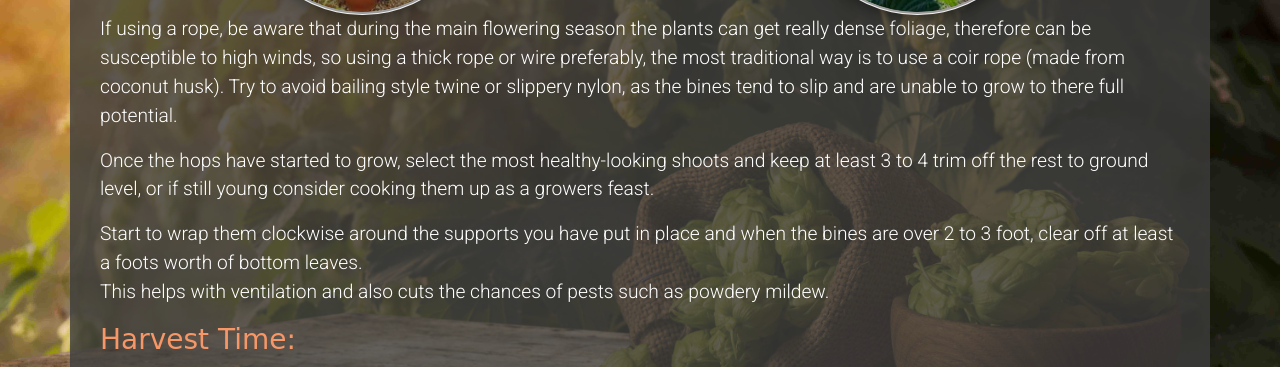
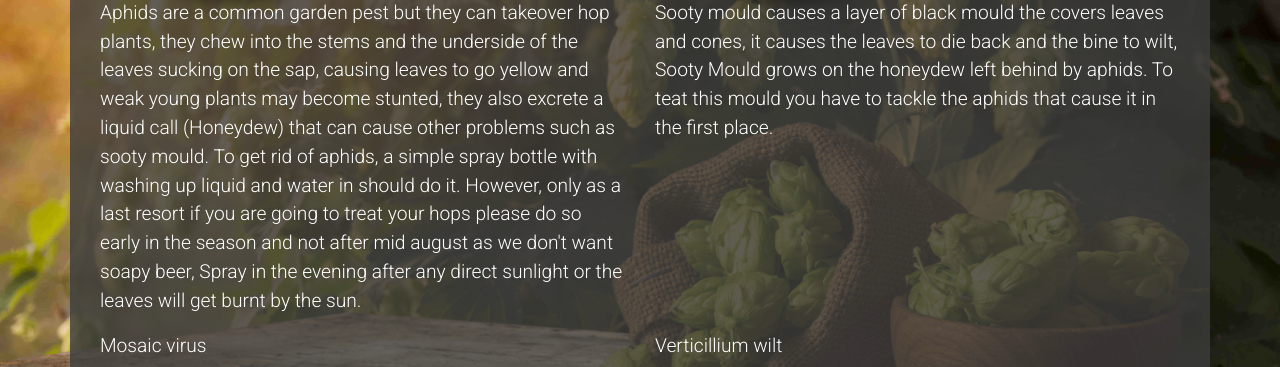
Before and after one commit to jonathanw82/eastbristolhops, a Flask app: page /wiki in a window 1280 px wide. Shown: the part 2885-3252 px from the top of the page. Run offline with Flask 2, Linux system fonts and the light colour scheme; some libraries are stand-ins or nearby versions; some web fonts are replaced.

Commit message:
adding a pest and disese section to the hopswiki

```diff
--- a/templates/wiki.html
+++ b/templates/wiki.html
@@ -136,15 +136,86 @@
             <div class="row">
                 <div class="col-sm-8 stepstext">
                     <p>
-                        5. In the first year if you are lucky, you can expect to see a daily groth rate of about an inch.
+                        5. In the first year if you are lucky, you can expect to see a daily growth rate of about an
+                        inch.
                     </p>
                 </div>
                 <div class="col-sm-4 trenchimg">
                     <img class="rhzimage" src="static/media/growth.jpg" alt="">
                 </div>
             </div>
+
             <hr color="white">
+            <h3 class="paragarphsubheading">Pests and things to look out for:</h3>
+            <p>
+                Hops are a hardy bine, but they do have there alkalise heal, sometimes things don't go quite to plan,
+                pests
+                and disease can take hold and it's hard to really know what's going on,
+                Here are a few of the most common.
+            </p>
+            <div class="row">
+                <div class="col-sm-6">
+                    <p>
+                        Aphids
+                    </p>
+                    <img class="trellisimg"
+                        src="https://images.immediate.co.uk/production/volatile/sites/10/2018/02/4b618c4f-4b55-43db-976d-56c41331876e-837427f.jpg?quality=90&resize=768%2C574"
+                        alt="Aphids">
+                    <p>
+                        Aphids are a common garden pest but they can takeover hop plants, they chew into the stems and
+                        the underside of the leaves sucking on the sap,
+                        causing leaves to go yellow and weak young plants may become stunted, they also excrete a liquid
+                        call (Honeydew) that can cause other problems such as sooty mould. To get rid of aphids, a
+                        simple spray bottle with washing up liquid and water in should do it. However, only as a last
+                        resort if you are going
+                        to treat your hops please do so early in the season and not after mid august as we don't want
+                        soapy beer,
+                        Spray in the evening after any direct sunlight or the leaves will get burnt
+                        by the sun.
+                    </p>
+                </div>
+                <div class="col-sm-6">
+                    <p>
+                        Sooty Mould
+                    </p>
+                    <img class="trellisimg"
+                        src="https://irontreeservice.com/wp-content/uploads/2016/06/Sooty-Mold-350x0-c-default.jpg"
+                        alt="Sooty mould">
+                    <p>
+                        Sooty mould causes a layer of black mould the covers leaves and cones, it causes the leaves to
+                        die back and the bine to wilt, Sooty Mould grows on the honeydew left behind by aphids. To teat
+                        this mould you have to tackle the aphids that cause it in the first place.
+                    </p>
+                </div>
+                <div class="col-sm-6">
+                    <p>
+                        Mosaic virus
+                    </p>
+                    <img class="trellisimg"
+                        src="https://www.canr.msu.edu/uploads/images/Plant%20Ag/Apple_mosaic_on_hop.jpg"
+                        alt="Sooty mould">
+                    <p>
+                        Caused once again by aphids, mosaic virus or hop mosaic virus is one of the most serious hop
+                        plant diseases. It causes yellow and green leaf mottling between the leaf veins and overall
+                        stunted growth of the plants.
+                    </p>
+                </div>
+                <div class="col-sm-6">
+                    <p>
+                        Verticillium wilt
+                    </p>
+                    <img class="trellisimg"
+                        src="https://www.canr.msu.edu/uploads/images/Plant%20Ag/Apple_mosaic_on_hop.jpg"
+                        alt="Sooty mould">
+                    <p>
+                        Caused once again by aphids, mosaic virus or hop mosaic virus is one of the most serious hop
+                        plant diseases. It causes yellow and green leaf mottling between the leaf veins and overall
+                        stunted growth of the plants.
+                    </p>
+                </div>
+            </div>
 
+            <hr color="white">
             <h3 class="paragarphsubheading"> Climbing Structure & Maintenance:</h3>
             <p>
                 Hop Bines tend to grow vertically, but can grow horizontally and require a fence, rope, wall, hedge or
@@ -174,7 +245,7 @@
             <p>
                 Start to wrap them clockwise around the supports you have put in place and when the bines are over 2 to
                 3 foot, clear off at least a foots worth of bottom leaves.<br>
-                This helps with ventilation and also cuts the chances of pests such as powdery mildew.
+                This helps with ventilation and also cuts the chances of disease such as powdery mildew.
             </p>
             <h3 class="paragarphsubheading"> Harvest Time:</h3>
             <p>
@@ -205,5 +276,5 @@
 {% endblock %}
 
 {% block script %}
-    <script src="{{url_for('static', filename='js/wiki.js')}}"></script>
+<script src="{{url_for('static', filename='js/wiki.js')}}"></script>
 {% endblock %}
```
Also changed, not shown: static/media/repoimage.jpg (added).
